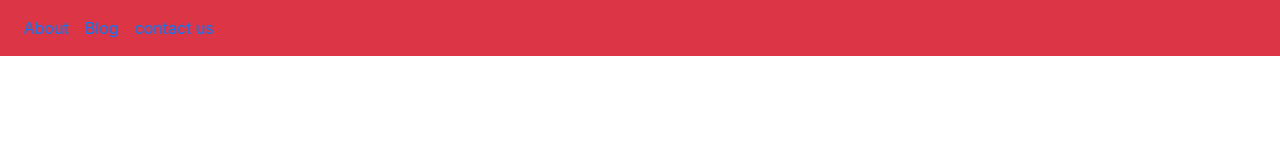
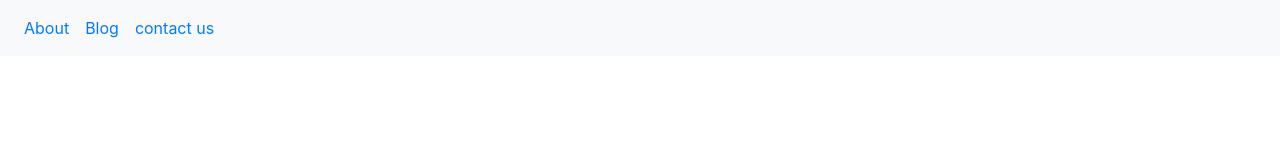
Before and after one commit to sultanMachido/PiggyBank, a website: page landingpage.html in a window 1280 px wide. Drawn offline with Linux system fonts and the light colour scheme.

Commit message:
updating

```diff
--- a/landingpage.html
+++ b/landingpage.html
@@ -10,7 +10,7 @@
 <body>
 
 
-            <nav class="navbar navbar-expand-sm  bg-danger ">
+            <nav class="navbar navbar-expand-sm  bg-light ">
 
                     <!-- Links -->
                     <ul class="navbar-nav">
```
